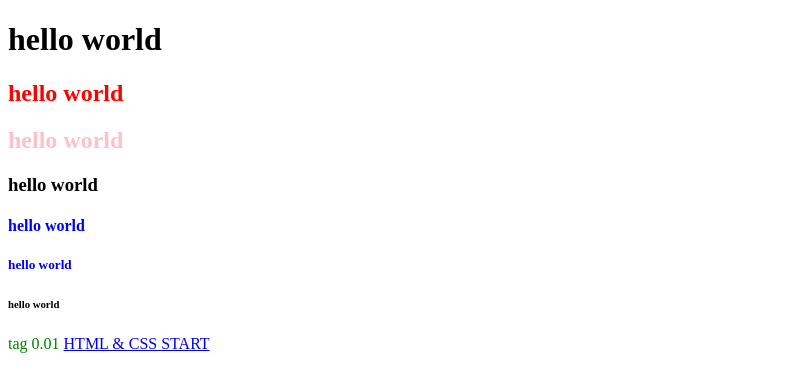
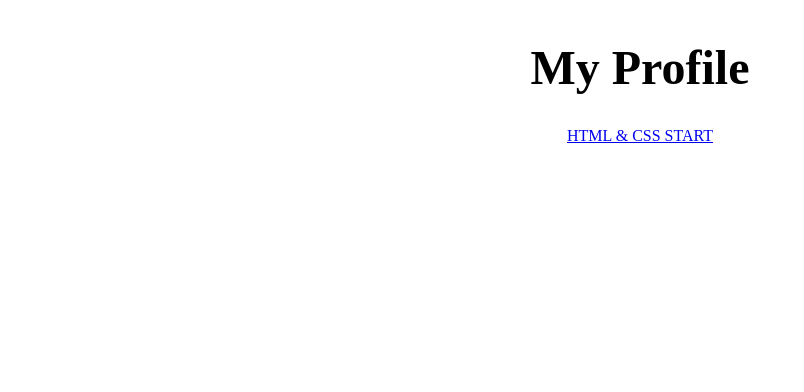
Before and after one commit to JingyuChen0116/JingyuChen0116.github.io, a plain HTML site: page index.html in a window 1280 px wide. Shown: the whole page, without its empty margins (0-804 px from the left). Drawn offline with Linux system fonts and the light colour scheme.

Commit message:
Clear redundant stuff

```diff
--- a/index.html
+++ b/index.html
@@ -5,14 +5,8 @@
         <link rel="stylesheet" href="style.css">
     </head>
     <body>
-        <h1>hello world</h1>
-        <h2>hello world</h2>
-        <h2 id="second_h2">hello world</h2>
-        <h3>hello world</h3>
-        <h4 class="group1">hello world</h4>
-        <h5 class="group1">hello world</h5>
-        <h6>hello world</h6>
-        <span>tag 0.01</span>
-        <a href="HTML&CSS Start/hyperlinks.html">HTML & CSS START</a>
+        <h1>My Profile</h1>
+
+        <a href="./HTML&CSS Start/hyperlinks.html">HTML & CSS START</a>
     </body>
 </html>
--- a/style.css
+++ b/style.css
@@ -1,5 +1,16 @@
 span {
     color : green
+}
+
+body {
+  display: flex;
+  justify-content: center;
+  align-items: center;
+  flex-direction: column;
+}
+
+h1 {
+  font-size: 3rem;
 }
 
 h2 {
```
Also changed, not shown: HTML&CSS Start/headphoto.ico (deleted).
